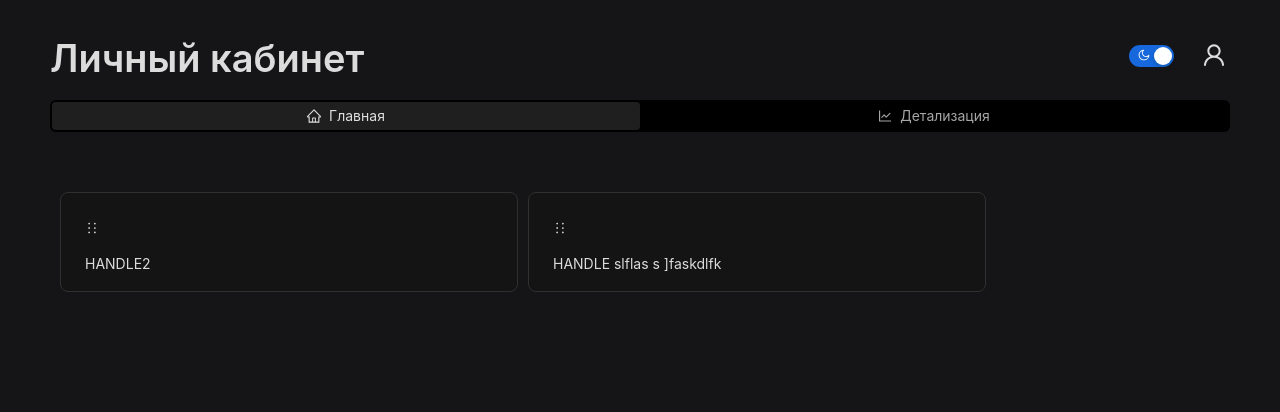
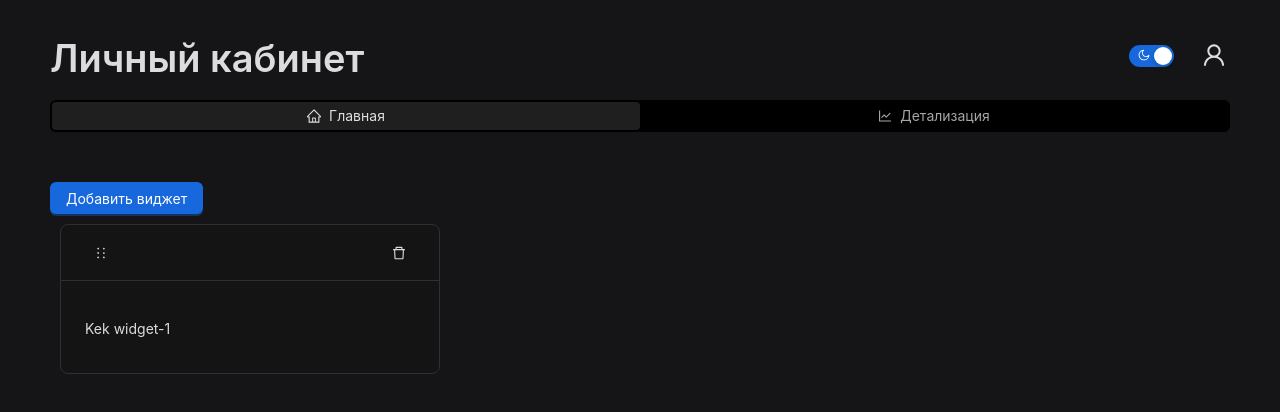
Before and after one commit to Claude-Code-Clan/hack-front, a React (Vite) app: page /login in a window 1280 px wide. Both pictures are taken after a click on the button "Вход". Shown: the top 412 px of the page. Built offline with nearby package versions, Linux system fonts and the light colour scheme.

Commit message:
Add widgets controls

```diff
--- a/src/components/HUWidgetContainer/HUWidgetContainer.module.css
+++ b/src/components/HUWidgetContainer/HUWidgetContainer.module.css
@@ -4,5 +4,8 @@
 }
 
 .dragHolder {
+    display: flex;
+    justify-content: space-between;
+    align-items: center;
     cursor: pointer;
 }
--- a/src/components/HUWidgetContainer/HUWidgetContainer.tsx
+++ b/src/components/HUWidgetContainer/HUWidgetContainer.tsx
@@ -1,15 +1,33 @@
 import type {PropsWithChildren} from "react";
 import cls from './HUWidgetContainer.module.css';
-import {HolderOutlined} from "@ant-design/icons";
+import {DeleteOutlined, HolderOutlined, UserOutlined} from "@ant-design/icons";
 import cn from 'classnames';
-import {Card} from "antd";
+import {Button, Card} from "antd";
 
-export default function HUWidgetContainer({children}: PropsWithChildren) {
+interface HUWidgetContainerPropsI {
+  onDelete?: () => void;
+}
+
+export default function HUWidgetContainer({children, onDelete}: PropsWithChildren<HUWidgetContainerPropsI>) {
   return (
-    <Card className={cls.wrapper}>
-      <div className={cn(cls.dragHolder, 'drag-handle')}>
-        <HolderOutlined/>
-      </div>
+    <Card
+      title={
+        <div className={cn(cls.dragHolder, 'drag-handle')}>
+          <Button
+            type='text'
+            icon={<HolderOutlined/>}
+          />
+          {onDelete &&
+            (<Button
+              onClick={onDelete}
+              type='text'
+              icon={<DeleteOutlined/>}
+            />)
+          }
+        </div>
+      }
+      className={cls.wrapper}
+    >
       <p>
         {children}
       </p>
--- /dev/null
+++ b/src/pages/account/GridLayoutContainer/GridLayoutContainer.tsx
@@ -0,0 +1,78 @@
+import {useMemo} from "react";
+
+import {GridLayout, type LayoutItem, useContainerWidth, useResponsiveLayout} from "react-grid-layout";
+
+import "react-resizable/css/styles.css";
+import "react-grid-layout/css/styles.css";
+import HUWidgetContainer from "../../../components/HUWidgetContainer/HUWidgetContainer.tsx";
+import {observer} from "mobx-react";
+import WidgetsStore from "../../../store/widgetsStore.ts";
+
+export const layouts = [
+  {
+    i: "widget-1",
+    x: 0,
+    y: 0,
+    w: 2,
+    h: 1,
+    isDraggable: true,
+    isResizable: true,
+  },
+];
+
+const dragConfig = {
+  handle: ".drag-handle",
+  enabled: true,
+};
+
+export interface GridLayoutPropsI {
+}
+
+const GridLayoutContainer = observer(({}: GridLayoutPropsI) => {
+  const layouts = {lg: WidgetsStore.widgetsLayout};
+  const useContainerWidthResult = useContainerWidth();
+  const {width, containerRef} = useContainerWidthResult;
+
+  const useResponsiveLayoutResult = useResponsiveLayout({
+    width,
+    breakpoints: {lg: 0},
+    cols: {lg: 6},
+    layouts,
+  });
+  const {layout, cols} = useResponsiveLayoutResult;
+
+  const gridConfig = useMemo(() => {
+    return {
+      rowHeight: 150,
+      cols,
+    };
+  }, [cols]);
+
+  const onLayoutChange = (e: LayoutItem[]) => {
+    console.log(e)
+    WidgetsStore.widgetsLayout = e;
+  };
+
+  return (
+    <div ref={containerRef} style={{width: '100%', height: '550px'}}>
+      <GridLayout
+        style={{height: '100%'}}
+        width={width}
+        layout={layout}
+        onLayoutChange={le => onLayoutChange(le as LayoutItem[])}
+        dragConfig={dragConfig}
+        gridConfig={gridConfig}
+      >
+        {layouts.lg.map((item) => (
+          <div key={item.i}>
+            <HUWidgetContainer onDelete={() => WidgetsStore.deleteWidget(item.i)}>
+              Kek {item.i}
+            </HUWidgetContainer>
+          </div>
+        ))}
+      </GridLayout>
+    </div>
+  );
+})
+
+export default GridLayoutContainer;
--- a/src/pages/account/MainPage/MainPage.tsx
+++ b/src/pages/account/MainPage/MainPage.tsx
@@ -1,96 +1,51 @@
-import {useMemo, useState} from "react";
-
-import {GridLayout, useContainerWidth, useResponsiveLayout} from "react-grid-layout";
-
 import "react-resizable/css/styles.css";
 import "react-grid-layout/css/styles.css";
 import {observer} from "mobx-react";
-import HUWidgetContainer from "../../../components/HUWidgetContainer/HUWidgetContainer.tsx";
+import GridLayoutContainer, {layouts} from "../GridLayoutContainer/GridLayoutContainer.tsx";
+import WidgetsStore from "../../../store/widgetsStore.ts";
+import {Button, Drawer} from "antd";
+import {useState} from "react";
+import cls from './mainPage.module.css';
 
-const dragConfig = {
-  handle: ".drag-handle",
-  enabled: true,
-};
-
-export function Grid() {
-  const [layouts, setLayouts] = useState(
-    {
-      lg: [
-        {
-          i: "widget-1",
-          x: 2,
-          y: 0,
-          w: 2,
-          h: 1,
-          isDraggable: true,
-          isResizable: true,
-        },
-        {
-          i: "widget-2",
-          x: 0,
-          y: 0,
-          w: 2,
-          h: 1,
-          isDraggable: true,
-          isResizable: true,
-        },
-      ],
-    }
-  );
-
-  const useContainerWidthResult = useContainerWidth();
-  const {width, containerRef} = useContainerWidthResult;
-
-  const useResponsiveLayoutResult = useResponsiveLayout({
-    width,
-    breakpoints: {lg: 0},
-    cols: {lg: 5},
-    layouts,
-  });
-  const {layout, cols} = useResponsiveLayoutResult;
-
-  const gridConfig = useMemo(() => {
-    return {
-      rowHeight: 100,
-      cols,
-    };
-  }, [cols]);
-
-  const onLayoutChange = (e) => {
-    console.log(e);
-    setLayouts({lg: e})
-  };
-
-  return (
-    <div ref={containerRef} style={{width: '100%'}}>
-      <GridLayout
-        width={width}
-        layout={layout}
-        onLayoutChange={onLayoutChange}
-        dragConfig={dragConfig}
-        gridConfig={gridConfig}
-      >
-        <div key="widget-1">
-          <HUWidgetContainer>
-            HANDLE
-            slflas
-            s
-            ]faskdlfk
-          </HUWidgetContainer>
-        </div>
-        <div key="widget-2">
-          <HUWidgetContainer>
-            HANDLE2
-          </HUWidgetContainer>
-        </div>
-      </GridLayout>
-    </div>
-  );
-}
+WidgetsStore.widgetsLayout = layouts;
 
 
 const MainPage = observer(() => {
-  return (<Grid/>)
+  const [open, setOpen] = useState(false);
+
+  const showDrawer = () => {
+    setOpen(true);
+  };
+
+  const onClose = () => {
+    setOpen(false);
+  };
+
+  const addWidget = () => {
+    WidgetsStore.addWidget('mock', {
+      x: 0,
+      y: 0,
+      w: 1,
+      h: 1,
+    })
+  }
+
+  return (
+    <div className={cls.wrapper}>
+      <Button type="primary" onClick={showDrawer}>
+        Добавить виджет
+      </Button>
+      <Drawer
+        title="Basic Drawer"
+        closable={{'aria-label': 'Close Button'}}
+        onClose={onClose}
+        open={open}
+      >
+        <Button type="primary" onClick={addWidget}>Добавить виджет</Button>
+      </Drawer>
+      <GridLayoutContainer/>
+    </div>
+  )
 })
 
 export default MainPage;
--- /dev/null
+++ b/src/pages/account/MainPage/mainPage.module.css
@@ -0,0 +1,4 @@
+.wrapper {
+    width: 100%;
+    height: 100%;
+}
--- /dev/null
+++ b/src/store/widgetsStore.ts
@@ -0,0 +1,40 @@
+import {makeAutoObservable} from "mobx";
+import {Layout, LayoutItem} from "react-grid-layout";
+
+class WidgetsStore {
+  private _widgetsLayout: LayoutItem[] = [];
+  private _widgetsTypes: string[] = [];
+
+  constructor() {
+    makeAutoObservable(this);
+  }
+
+  get widgetsLayout(): Layout {
+    return this._widgetsLayout;
+  }
+
+  set widgetsLayout(widgetsLayout: LayoutItem[]) {
+    this._widgetsLayout = widgetsLayout;
+  }
+
+  get widgetsTypes(): string[] {
+    return this._widgetsTypes;
+  }
+
+  set widgetsTypes(widgetsTypes: string[]) {
+    this._widgetsTypes = widgetsTypes;
+  }
+
+  deleteWidget(id: string): void {
+    const indexOfWidget = this._widgetsLayout.map((widget) => widget.i).indexOf(id);
+    this._widgetsLayout.splice(indexOfWidget, 1);
+  }
+
+  addWidget(type: string, position: Omit<LayoutItem, 'i'>): void {
+    this._widgetsTypes.push(type);
+    const uuid = crypto.randomUUID();
+    this._widgetsLayout.push({i: uuid, ...position});
+  }
+}
+
+export default new WidgetsStore();
```
